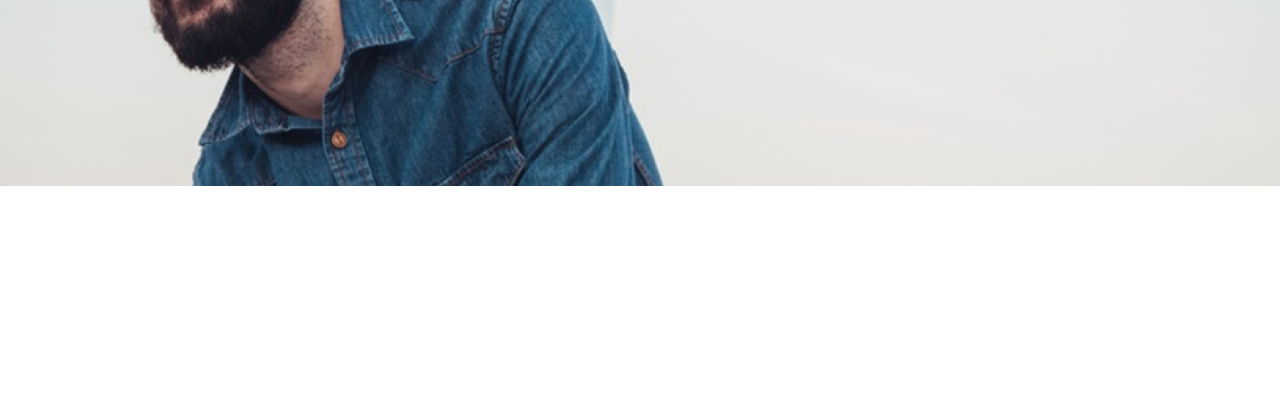
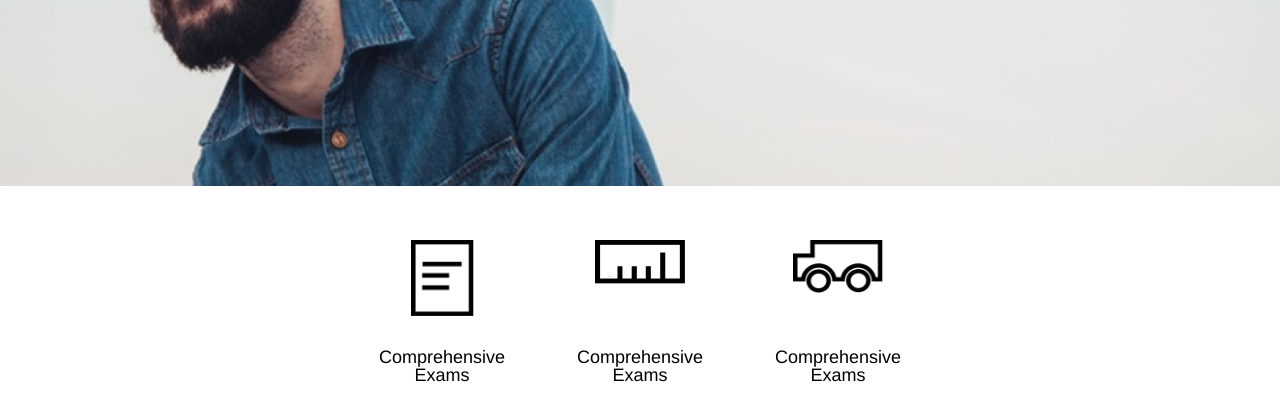
Before and after one commit to joshualevan/Tortoiseshell, a plain HTML site: page index.html in a window 1280 px wide. Shown: the part 354-774 px from the top of the page. Drawn offline with Linux system fonts and the light colour scheme.

Commit message:
icons complete

```diff
--- a/index.html
+++ b/index.html
@@ -26,6 +26,22 @@
         </div>
       </div>
     </main>
+    <section class="flexbox">
+      <div class="icon-column flexbox">
+        <img class="paper" src="./resources/images/paper-icon.png" alt="Paper icon">
+        <p>Comprehensive Exams</p>
+      </div>
+      <div class="icon-column flexbox">
+        <img class="ruler-truck" src="./resources/images/ruler-icon.png" alt="Ruler icon">
+        <p>Comprehensive Exams</p>
+      </div>
+      <div class="icon-column flexbox">
+        <img class="ruler-truck" src="./resources/images/truck-icon.png" alt="Truck icon">
+        <p>Comprehensive Exams</p>
+      </div>
+    </section>
+    <time>
 
+    </time>
   </body>
 </html>
--- a/resources/css/style.css
+++ b/resources/css/style.css
@@ -71,3 +71,28 @@ nav a:hover {
   position: relative;
   left: 2rem;
 }
+
+/*Icons*/
+section {
+  width: 100%;
+  justify-content: center;
+}
+
+.icon-column {
+  margin: 0 3rem;
+  text-align: center;
+  margin-top: 3rem;
+  width: 5rem;
+  height: 8rem;
+  align-items: center;
+  justify-content: space-between;
+  flex-direction: column;
+}
+
+.paper {
+  width: 3.5rem;
+}
+
+.ruler-truck {
+  width: 5rem;
+}
```
